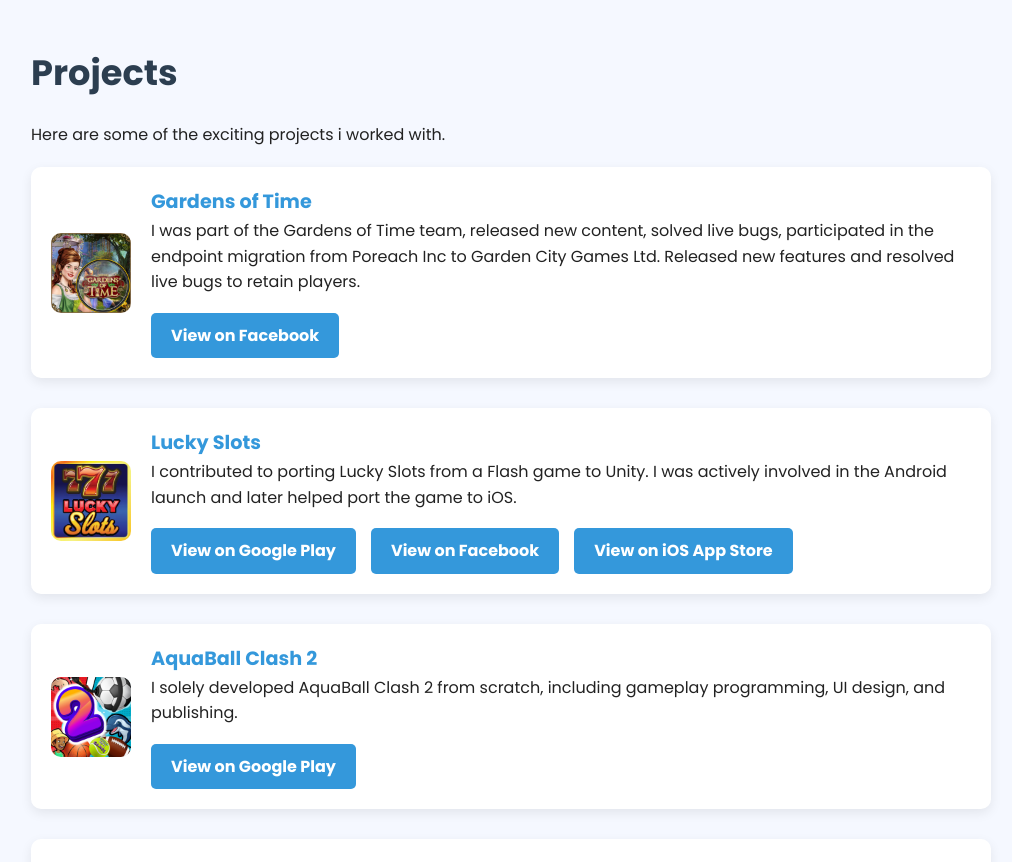
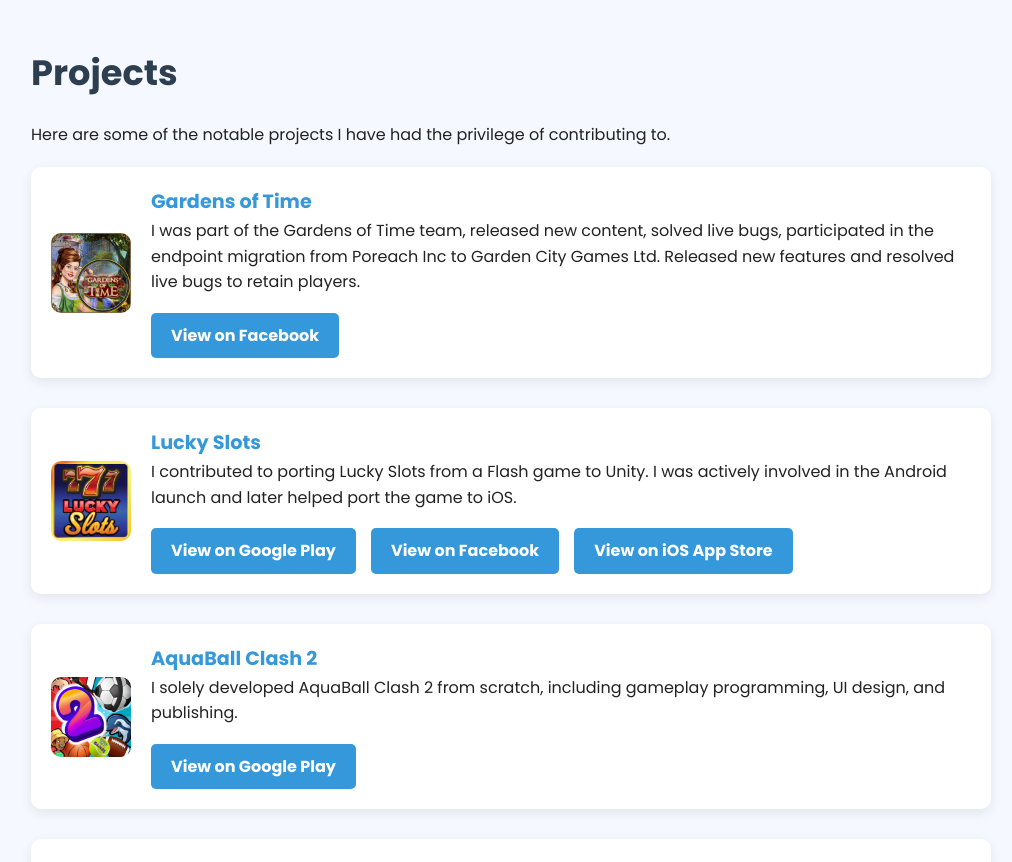
Before and after one commit to dhruv111/dhruv-portfolio, a React (Create React App) app: page / in a window 1280 px wide. Shown: the part 840-1702 px from the top of the page, without its empty margins (129-1141 px from the left). Built offline with nearby package versions, Linux system fonts and the light colour scheme; the HTML template or start-up script is replaced by a standard one.

Commit message:
Text changes

```diff
--- a/src/App.js
+++ b/src/App.js
@@ -40,7 +40,7 @@
       <section id="projects" className="fade-in-section">
         <h2>Projects</h2>
         <p className="project-intro">
-          Here are some of the exciting projects i worked with.
+        Here are some of the notable projects I have had the privilege of contributing to.
          </p>
         {/* Gardens of Time */}
         <div className="project">
```
